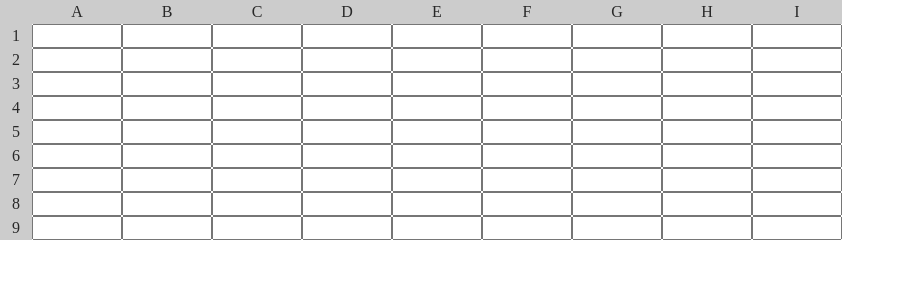
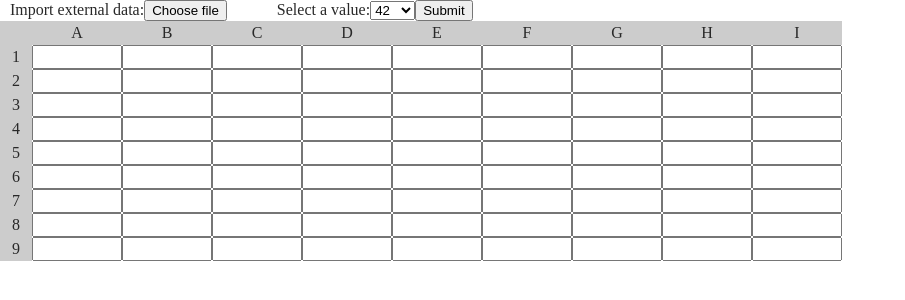
Before and after one commit to e1801153/spreadsheet, a React (Create React App) app in the folder spreadsheet-master/: page / in a window 1280 px wide. Shown: the top 300 px of the page, without its empty margins (0-905 px from the left). Built offline with nearby package versions, Linux system fonts and the light colour scheme.

Commit message:
Added a basic dropdown for importing data for the mockup.

```diff
--- a/spreadsheet-master/src/App.js
+++ b/spreadsheet-master/src/App.js
@@ -1,16 +1,24 @@
 import React from "react";
 import { Reset } from "styled-reset";
+import Dropdown from "./Dropdown";
+import Import from "./Import";
 
 import Sheet from "./Sheet";
 
 const App = () => {
   return (
     <>
-      <Reset />
-      <Sheet numberOfRows={10} numberOfColumns={10} />
-    </>
+          <Reset />
+          <table>
+              <tr>
+                   <th><Import /></th>
+                   <th><Dropdown /></th>
+                </tr>
+              </table>
+          <Sheet numberOfRows={10} numberOfColumns={10} />
+
+      </>
   );
 };
 
 export default App;
-//perkeel
--- /dev/null
+++ b/spreadsheet-master/src/Dropdown.js
@@ -0,0 +1,25 @@
+import React from "react";
+import { Dropdown as StyledDropdown } from "./styles";
+import ReactDOM from "react-dom";
+import App from "./App";
+
+const Dropdown = () => {
+
+
+    return (
+    <StyledDropdown>
+            <label>
+                Select a value:
+                <select>
+                    <option value="1">42</option>
+                    <option value="2">81</option>
+                    <option value="3">531</option>
+                    <option value="4">910</option>
+                </select>
+            </label>
+            <input type="submit" value="Submit" />
+    </StyledDropdown>
+    );
+};
+
+export default Dropdown;
--- /dev/null
+++ b/spreadsheet-master/src/Import.js
@@ -0,0 +1,17 @@
+import React from "react";
+import { Import as StyledImport } from "./styles";
+import ReactDOM from "react-dom";
+import App from "./App";
+
+const Import = () => {
+
+
+    return (
+        <StyledImport>
+            Import external data:
+            <input type="submit" value="Choose file" />
+        </StyledImport>
+    );
+};
+
+export default Import;
--- a/spreadsheet-master/src/styles.js
+++ b/spreadsheet-master/src/styles.js
@@ -26,3 +26,15 @@ export const Input = styled.input`
     background-color: #e7f2f8;
   }
 `;
+
+export const Dropdown = styled.div`
+  padding-left: 50px;
+  color: #282828;
+  text-align: left;
+`;
+
+export const Import = styled.div`
+  padding-left: 10px;
+  color: #282828;
+  text-align: left;
+`;
```
Also changed, not shown: 1 other file (tests, documents, lock files or other folders).
